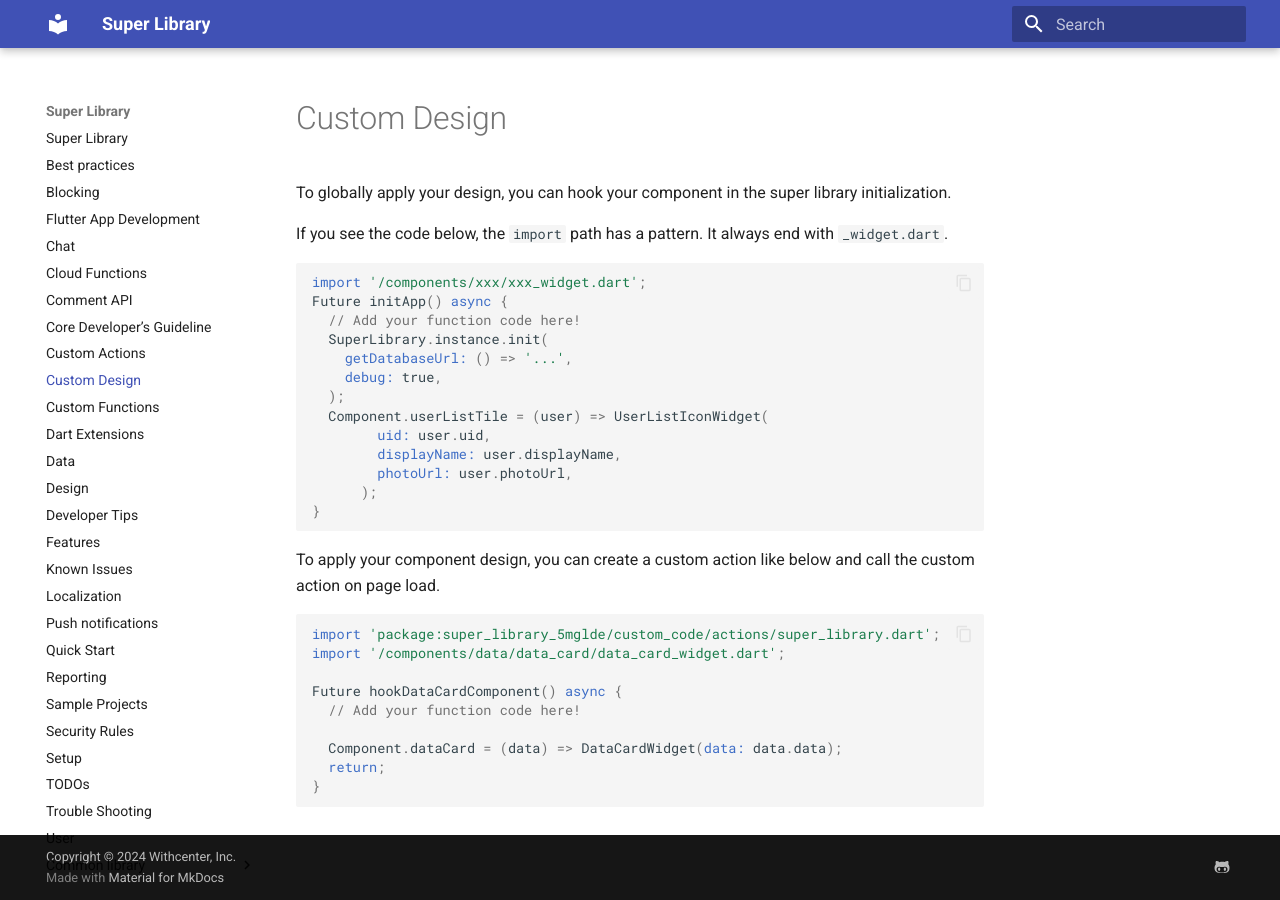
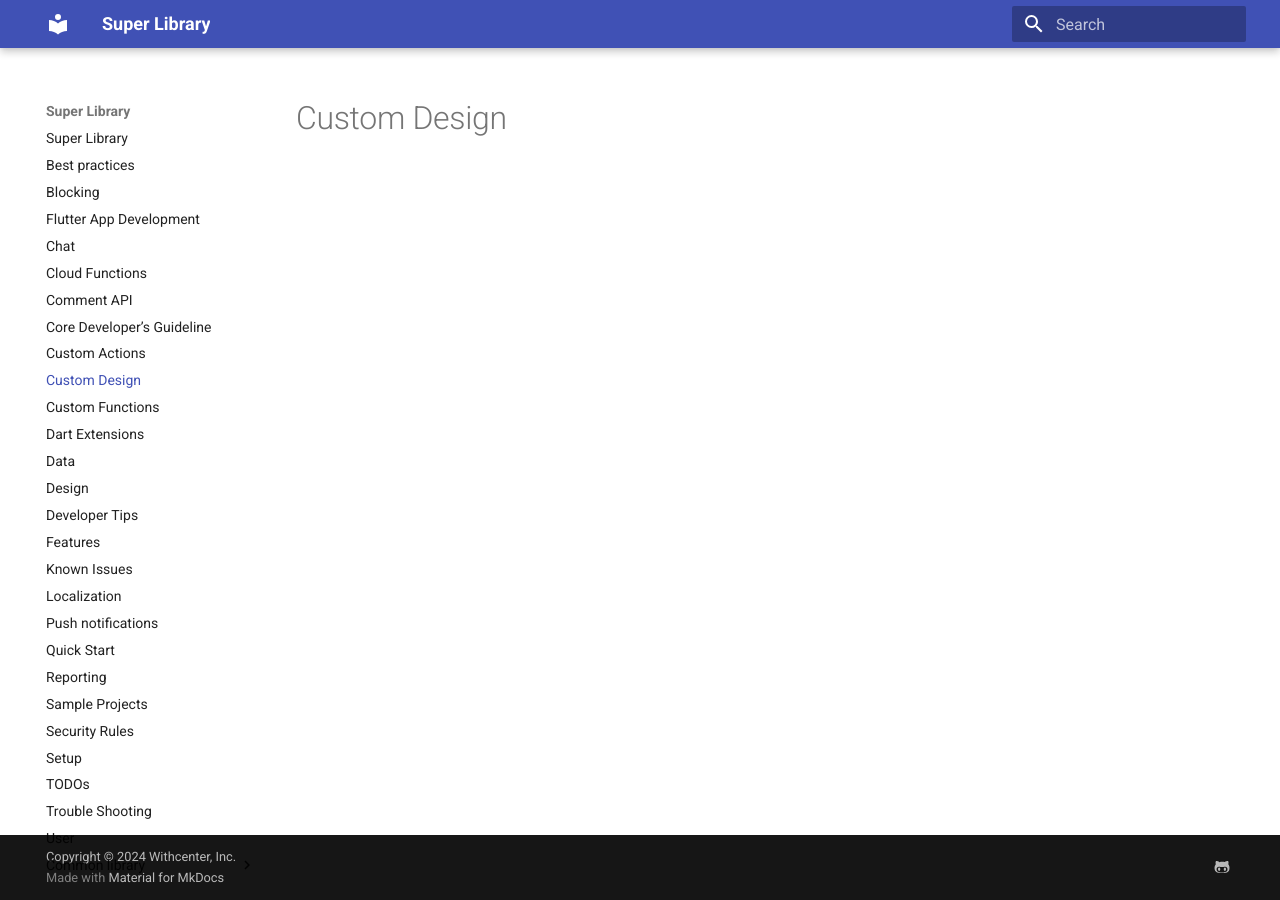
Before and after one commit to thruthesky/super_library, an MkDocs documentation site: the page built from docs/custom_design.md, in a window 1280 px wide. Built offline with MkDocs 1.6.1 and Material for MkDocs 9.7.7, drawn with Linux system fonts in a browser that asks for light colours.

Commit message:
update on doc

````diff
--- a/docs/custom_design.md
+++ b/docs/custom_design.md
@@ -1,40 +1 @@
 # Custom Design
-
-
-To globally apply your design, you can hook your component in the super library initialization.
-
-
-If you see the code below, the `import` path has a pattern. It always end with `_widget.dart`.
-
-
-```dart
-import '/components/xxx/xxx_widget.dart';
-Future initApp() async {
-  // Add your function code here!
-  SuperLibrary.instance.init(
-    getDatabaseUrl: () => '...',
-    debug: true,
-  );
-  Component.userListTile = (user) => UserListIconWidget(
-        uid: user.uid,
-        displayName: user.displayName,
-        photoUrl: user.photoUrl,
-      );
-}
-```
-
-
-To apply your component design, you can create a custom action like below and call the custom action on page load.
-
-
-```dart
-import 'package:super_library_5mglde/custom_code/actions/super_library.dart';
-import '/components/data/data_card/data_card_widget.dart';
-
-Future hookDataCardComponent() async {
-  // Add your function code here!
-
-  Component.dataCard = (data) => DataCardWidget(data: data.data);
-  return;
-}
-```
````
Also changed, not shown: docs/index.md (+0 -1 lines).
